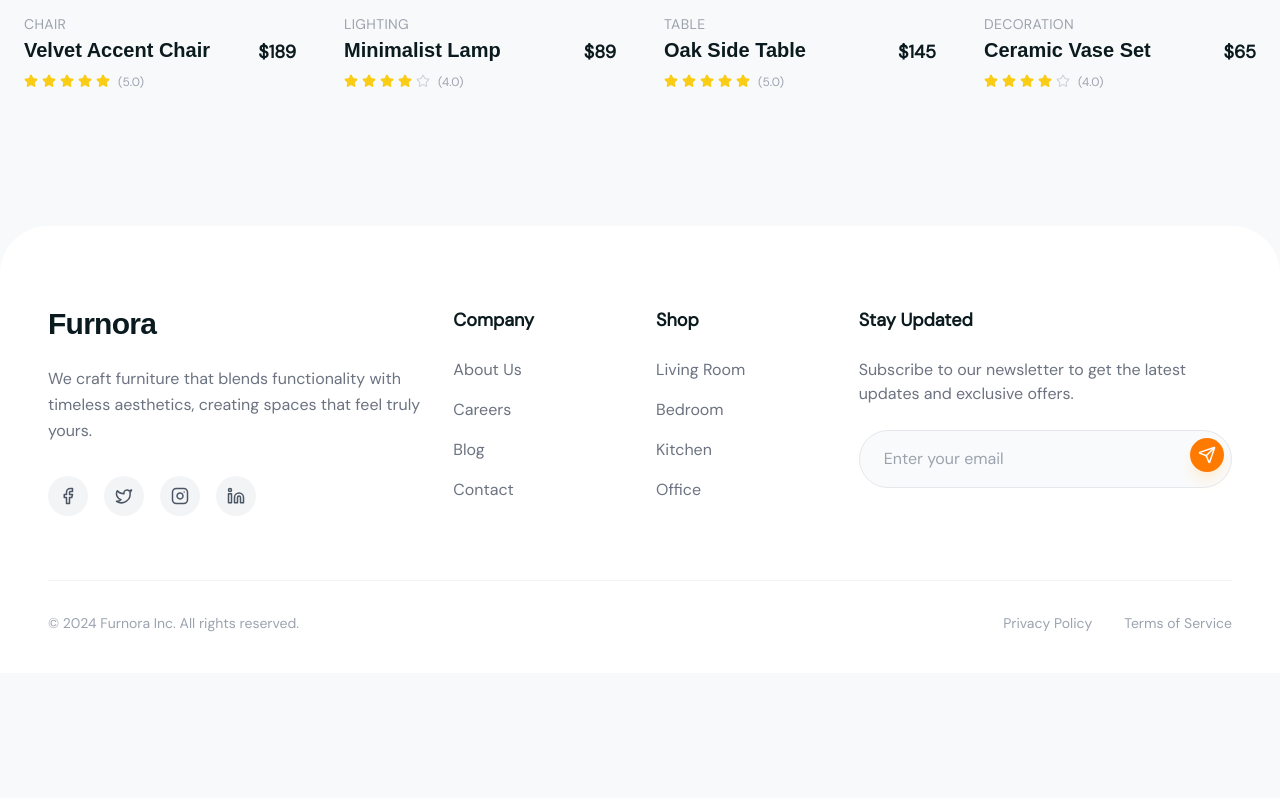
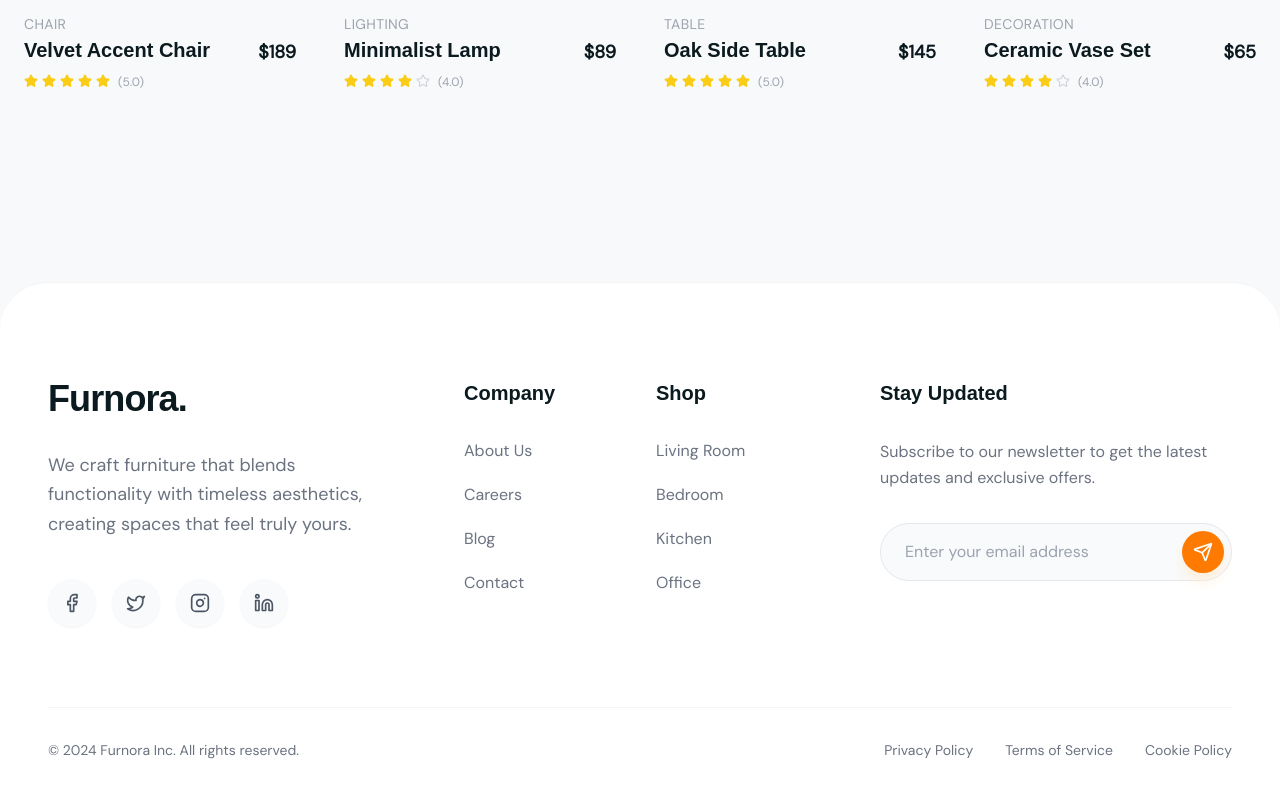
Before and after one commit to phalla-doll/furnora, a React (Vite) app: page / in a window 1280 px wide. Shown: the part 2145-2943 px from the top of the page. Before the commit the page ends 2818 px from the top, so only its background shows below. Built offline with nearby package versions, Linux system fonts and the light colour scheme; a web font is replaced by a local one.

Commit message:
feat(Footer): Enhance visual appeal and spacing
Increases padding, margin, and gap sizes in the footer component. Adjusts font sizes for the brand name and description to improve readability and aesthetic balance. Adds a subtle border to the footer for better visual separation.

```diff
--- a/components/Footer.tsx
+++ b/components/Footer.tsx
@@ -3,60 +3,69 @@ import { Facebook, Twitter, Instagram, Linkedin, Send } from 'lucide-react';
 
 const Footer: React.FC = () => {
   return (
-    <footer className="bg-white pt-20 pb-10 rounded-t-[3rem] mt-10">
+    <footer className="bg-white pt-24 pb-12 rounded-t-[3rem] mt-24 border-t border-gray-100">
       <div className="container mx-auto px-6 md:px-12">
-        <div className="grid grid-cols-1 md:grid-cols-2 lg:grid-cols-12 gap-12 lg:gap-8 mb-16">
+        <div className="grid grid-cols-1 md:grid-cols-2 lg:grid-cols-12 gap-12 lg:gap-16 mb-20">
 
           {/* Brand Column */}
-          <div className="lg:col-span-4 flex flex-col gap-6">
-            <div className="text-3xl font-bold tracking-tight text-furnora-dark font-cabinet">
-              Furnora
+          <div className="lg:col-span-4 flex flex-col gap-8">
+            <div className="text-4xl font-bold tracking-tight text-furnora-dark font-cabinet">
+              Furnora.
             </div>
-            <p className="text-gray-500 leading-relaxed max-w-sm">
+            <p className="text-gray-500 leading-relaxed max-w-sm text-lg">
               We craft furniture that blends functionality with timeless aesthetics, creating spaces that feel truly yours.
             </p>
             <div className="flex gap-4 mt-2">
-              {[Facebook, Twitter, Instagram, Linkedin].map((Icon, idx) => (
-                <a key={idx} href="#" className="w-10 h-10 rounded-full bg-gray-100 flex items-center justify-center text-gray-600 hover:bg-furnora-orange hover:text-white transition-all">
-                  <Icon size={18} />
-                </a>
-              ))}
+              <a href="#" className="w-12 h-12 rounded-full bg-gray-50 flex items-center justify-center text-gray-600 hover:bg-furnora-orange hover:text-white transition-all duration-300 shadow-sm hover:shadow-md">
+                <Facebook size={20} />
+              </a>
+              <a href="#" className="w-12 h-12 rounded-full bg-gray-50 flex items-center justify-center text-gray-600 hover:bg-furnora-orange hover:text-white transition-all duration-300 shadow-sm hover:shadow-md">
+                <Twitter size={20} />
+              </a>
+              <a href="#" className="w-12 h-12 rounded-full bg-gray-50 flex items-center justify-center text-gray-600 hover:bg-furnora-orange hover:text-white transition-all duration-300 shadow-sm hover:shadow-md">
+                <Instagram size={20} />
+              </a>
+              <a href="#" className="w-12 h-12 rounded-full bg-gray-50 flex items-center justify-center text-gray-600 hover:bg-furnora-orange hover:text-white transition-all duration-300 shadow-sm hover:shadow-md">
+                <Linkedin size={20} />
+              </a>
             </div>
           </div>
 
-          {/* Links Columns */}
-          <div className="lg:col-span-2">
-            <h4 className="font-bold text-furnora-dark mb-6 text-lg">Company</h4>
-            <ul className="flex flex-col gap-4 text-gray-500">
-              <li><a href="#" className="hover:text-furnora-orange transition-colors">About Us</a></li>
-              <li><a href="#" className="hover:text-furnora-orange transition-colors">Careers</a></li>
-              <li><a href="#" className="hover:text-furnora-orange transition-colors">Blog</a></li>
-              <li><a href="#" className="hover:text-furnora-orange transition-colors">Contact</a></li>
-            </ul>
-          </div>
+          {/* Links Columns - Wrapped in a sub-grid for better spacing control on lg */}
+          <div className="lg:col-span-4 grid grid-cols-2 gap-8">
+            <div>
+              <h4 className="font-bold text-furnora-dark mb-8 text-xl font-cabinet">Company</h4>
+              <ul className="flex flex-col gap-5 text-gray-500">
+                <li><a href="#" className="hover:text-furnora-orange transition-colors hover:translate-x-1 inline-block duration-200">About Us</a></li>
+                <li><a href="#" className="hover:text-furnora-orange transition-colors hover:translate-x-1 inline-block duration-200">Careers</a></li>
+                <li><a href="#" className="hover:text-furnora-orange transition-colors hover:translate-x-1 inline-block duration-200">Blog</a></li>
+                <li><a href="#" className="hover:text-furnora-orange transition-colors hover:translate-x-1 inline-block duration-200">Contact</a></li>
+              </ul>
+            </div>
 
-          <div className="lg:col-span-2">
-            <h4 className="font-bold text-furnora-dark mb-6 text-lg">Shop</h4>
-            <ul className="flex flex-col gap-4 text-gray-500">
-              <li><a href="#" className="hover:text-furnora-orange transition-colors">Living Room</a></li>
-              <li><a href="#" className="hover:text-furnora-orange transition-colors">Bedroom</a></li>
-              <li><a href="#" className="hover:text-furnora-orange transition-colors">Kitchen</a></li>
-              <li><a href="#" className="hover:text-furnora-orange transition-colors">Office</a></li>
-            </ul>
+            <div>
+              <h4 className="font-bold text-furnora-dark mb-8 text-xl font-cabinet">Shop</h4>
+              <ul className="flex flex-col gap-5 text-gray-500">
+                <li><a href="#" className="hover:text-furnora-orange transition-colors hover:translate-x-1 inline-block duration-200">Living Room</a></li>
+                <li><a href="#" className="hover:text-furnora-orange transition-colors hover:translate-x-1 inline-block duration-200">Bedroom</a></li>
+                <li><a href="#" className="hover:text-furnora-orange transition-colors hover:translate-x-1 inline-block duration-200">Kitchen</a></li>
+                <li><a href="#" className="hover:text-furnora-orange transition-colors hover:translate-x-1 inline-block duration-200">Office</a></li>
+              </ul>
+            </div>
           </div>
 
           {/* Newsletter */}
-          <div className="lg:col-span-4">
-            <h4 className="font-bold text-furnora-dark mb-6 text-lg">Stay Updated</h4>
-            <p className="text-gray-500 mb-6">Subscribe to our newsletter to get the latest updates and exclusive offers.</p>
-            <div className="relative">
+          <div className="lg:col-span-4 flex flex-col gap-6">
+            <h4 className="font-bold text-furnora-dark mb-2 text-xl font-cabinet">Stay Updated</h4>
+            <p className="text-gray-500 mb-2 leading-relaxed">Subscribe to our newsletter to get the latest updates and exclusive offers.</p>
+            <div className="relative max-w-md">
               <input
                 type="email"
-                placeholder="Enter your email"
-                className="w-full bg-gray-50 border border-gray-200 rounded-full py-4 pl-6 pr-14 focus:outline-none focus:ring-2 focus:ring-furnora-orange/20 focus:border-furnora-orange transition-all"
+                placeholder="Enter your email address"
+                className="w-full bg-gray-50 border border-gray-200 rounded-full py-4 pl-6 pr-16 focus:outline-none focus:ring-2 focus:ring-furnora-orange/20 focus:border-furnora-orange transition-all placeholder:text-gray-400"
               />
-              <button className="absolute right-2 top-2 p-2 bg-furnora-orange text-white rounded-full hover:bg-orange-600 transition-colors shadow-lg shadow-orange-100">
-                <Send size={18} />
+              <button className="absolute right-2 top-2 bottom-2 aspect-square bg-furnora-orange text-white rounded-full hover:bg-orange-600 transition-all shadow-lg shadow-orange-100 flex items-center justify-center hover:scale-105">
+                <Send size={20} />
               </button>
             </div>
           </div>
@@ -64,11 +73,12 @@ const Footer: React.FC = () => {
         </div>
 
         {/* Bottom Bar */}
-        <div className="border-t border-gray-100 pt-8 flex flex-col md:flex-row justify-between items-center gap-4 text-sm text-gray-400">
+        <div className="border-t border-gray-100 pt-8 flex flex-col md:flex-row justify-between items-center gap-6 text-sm text-gray-500">
           <p>© 2024 Furnora Inc. All rights reserved.</p>
-          <div className="flex gap-8">
-            <a href="#" className="hover:text-furnora-dark">Privacy Policy</a>
-            <a href="#" className="hover:text-furnora-dark">Terms of Service</a>
+          <div className="flex gap-8 font-medium">
+            <a href="#" className="hover:text-furnora-orange transition-colors">Privacy Policy</a>
+            <a href="#" className="hover:text-furnora-orange transition-colors">Terms of Service</a>
+            <a href="#" className="hover:text-furnora-orange transition-colors">Cookie Policy</a>
           </div>
         </div>
       </div>
```
